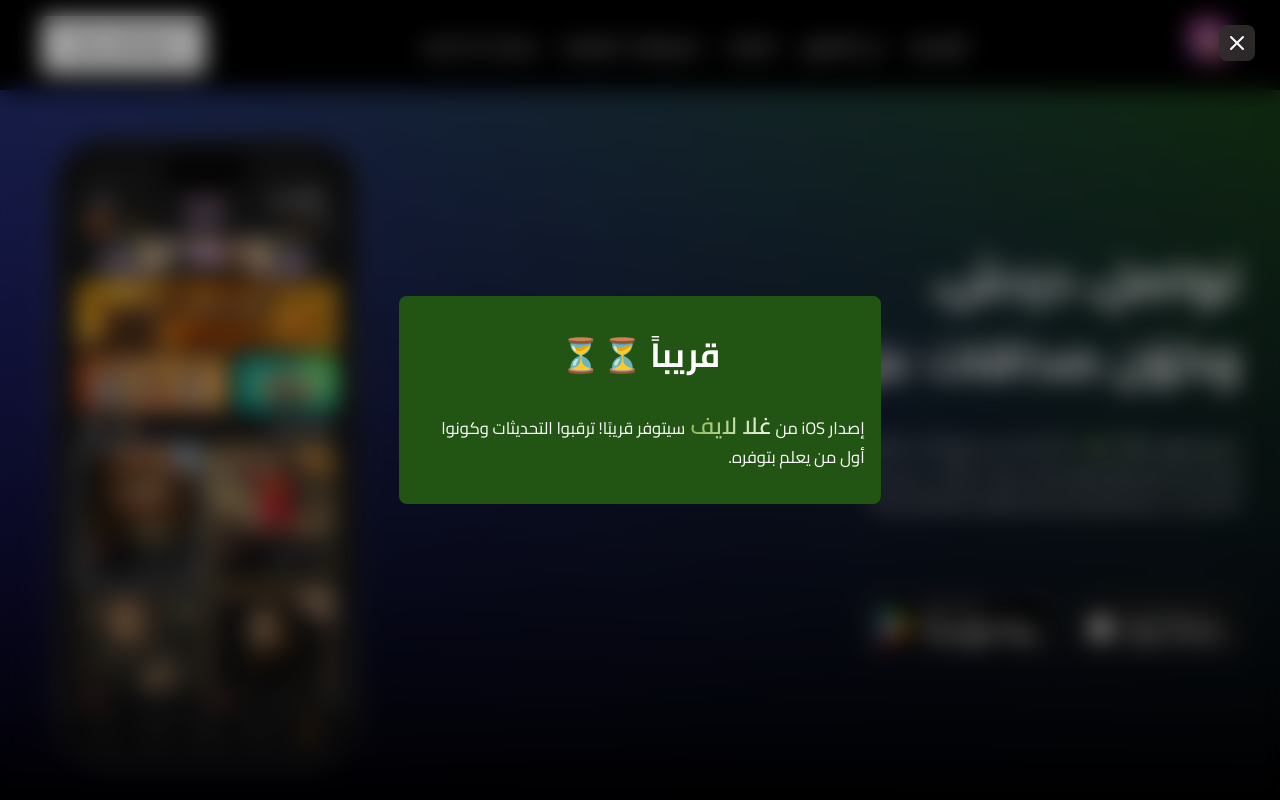
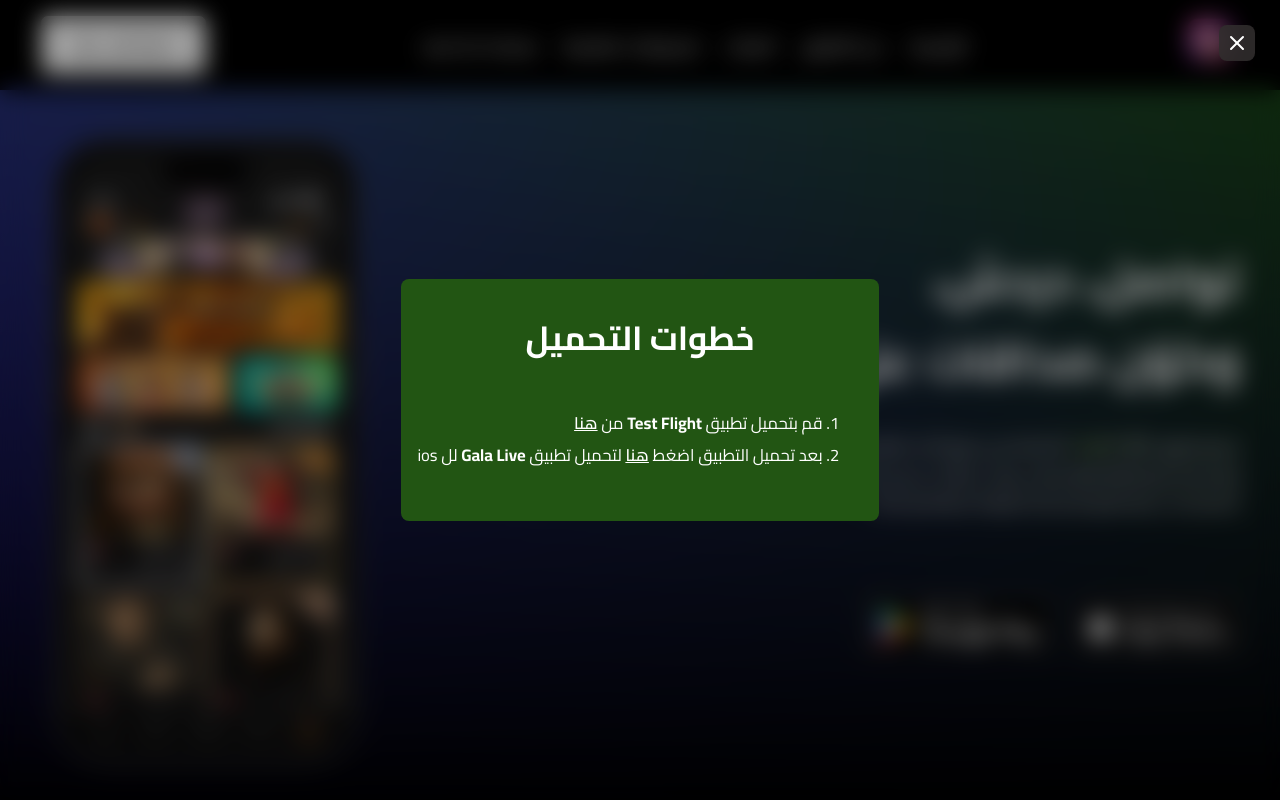
Before and after one commit to Asteroid-PX/galal, a plain HTML site: page index.html in a window 1280 px wide. Both pictures are taken after a click on the link 1157 px from the left and 647 px from the top of the page. Shown: the top 800 px of the page. Drawn offline with Linux system fonts and the light colour scheme; a web font is replaced by a local one.

Commit message:
download instructions

```diff
--- a/index.html
+++ b/index.html
@@ -403,16 +403,33 @@
         </button>
         <div class="modal-content-container">
           <div class="modal-content">
-            <h1 class="modal-heading">قريباً ⏳⏳</h1>
-            <p class="modal-description">
-              إصدار iOS من <span class="text-highlight">غلا لايف </span>سيتوفر
-              قريبًا! ترقبوا التحديثات وكونوا أول من يعلم بتوفره.
-            </p>
+            <h1 class="modal-heading">خطوات التحميل</h1>
+            <ol>
+              <li>
+                قم بتحميل تطبيق <strong>Test Flight</strong> من
+                <a
+                  href="https://apps.apple.com/us/app/testflight/id899247664"
+                  class="instructions-link"
+                  target="_blank"
+                  >هنا</a
+                >
+              </li>
+              <li>
+                بعد تحميل التطبيق اضغط
+                <a
+                  href="https://testflight.apple.com/join/4mcF8ADS"
+                  class="instructions-link"
+                  target="_blank"
+                  >هنا</a
+                >
+                لتحميل تطبيق <strong>Gala Live</strong> لل ios
+              </li>
+            </ol>
           </div>
         </div>
       </div>
     </main>
     <script src="./app.js" defer type="module"></script>
-    <script src="./lib/embla.js" defer type="module"></script>
+    <!-- <script src="./lib/embla.js" defer type="module"></script> -->
   </body>
 </html>
--- a/style.css
+++ b/style.css
@@ -804,6 +804,11 @@
     gap: 2rem;
     margin-bottom: 3rem;
   }
+  .instructions-link {
+    color: var(--text-color);
+    font-weight: 550;
+    text-decoration: underline;
+  }
 }
 
 @layer utilities {
```
